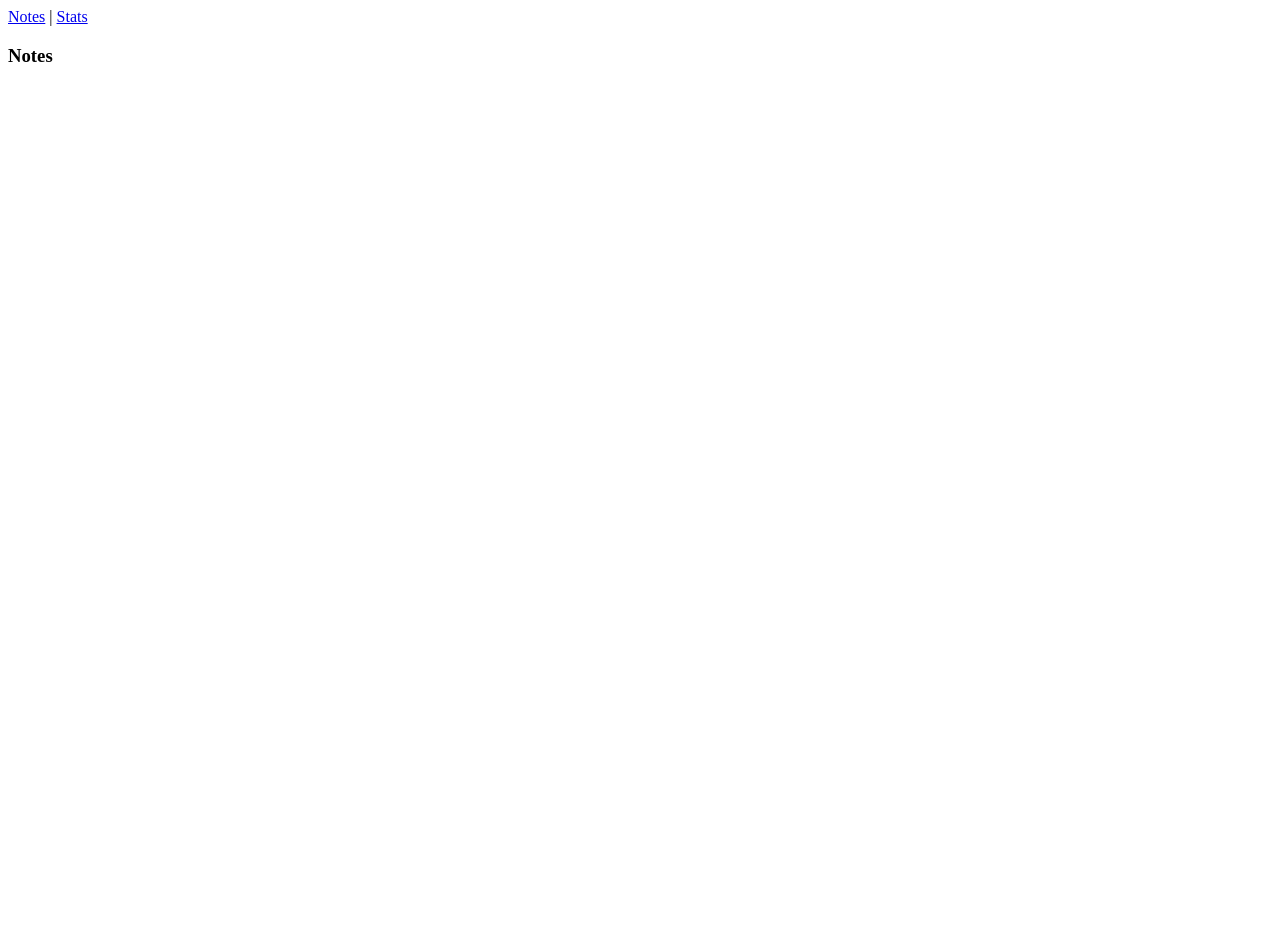
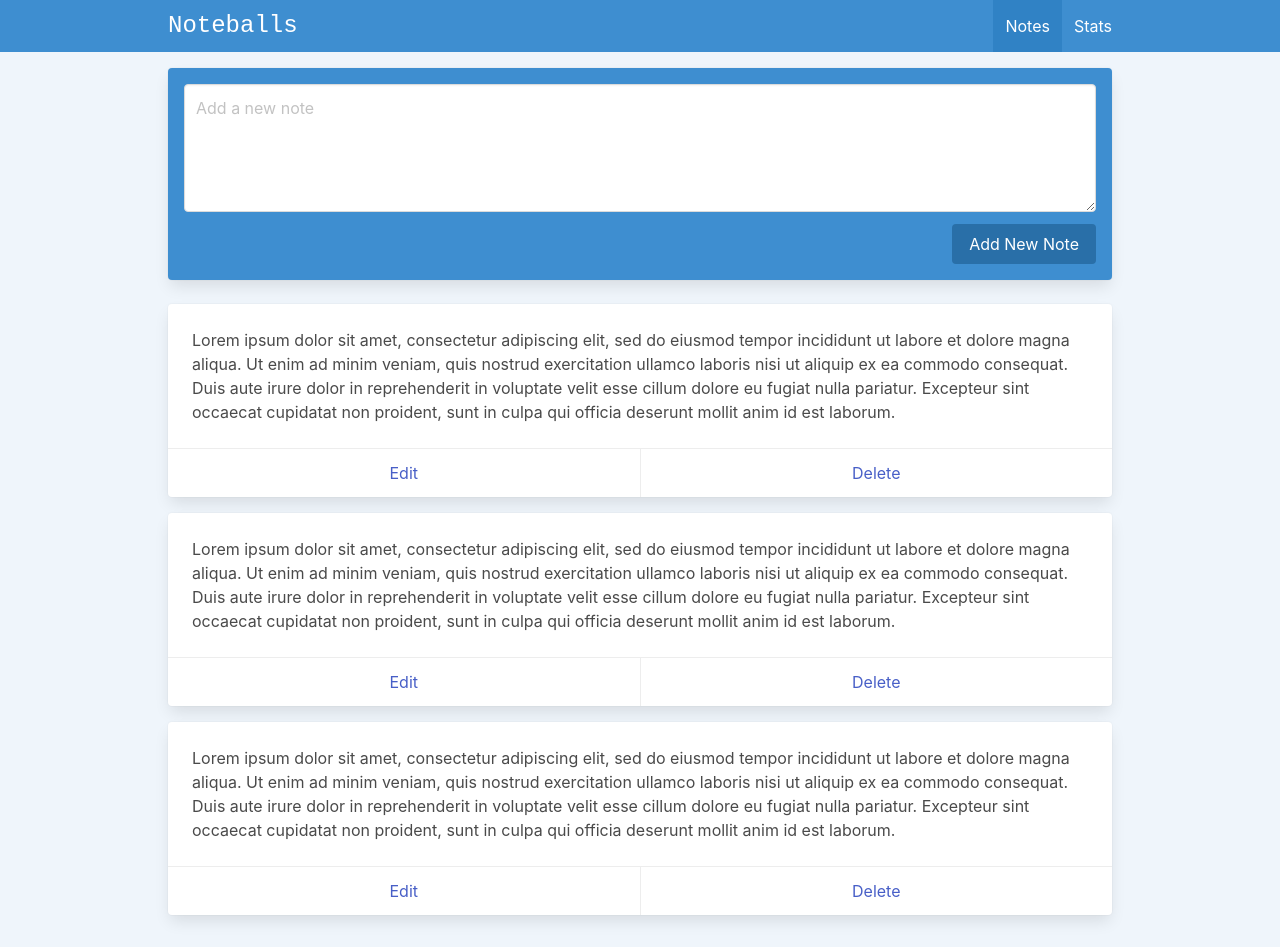
Before and after one commit to TsuZAke26/vue-3-pinia-vite, a Vue app: page / in a window 1280 px wide. Before the commit the page ends 800 px from the top, so only its background shows below. Built offline with nearby package versions, Linux system fonts and the light colour scheme.

Commit message:
Adding styling for Notes view

```diff
--- a/index.html
+++ b/index.html
@@ -1,5 +1,5 @@
 <!DOCTYPE html>
-<html lang="en">
+<html lang="en" class="has-background-info-light">
   <head>
     <meta charset="UTF-8" />
     <link rel="icon" href="/favicon.ico" />
--- a/package.json
+++ b/package.json
@@ -9,6 +9,7 @@
     "lint": "eslint . --ext .vue,.js,.jsx,.cjs,.mjs,.ts,.tsx,.cts,.mts --fix --ignore-path .gitignore"
   },
   "dependencies": {
+    "bulma": "^0.9.3",
     "vue": "^3.2.31",
     "vue-router": "^4.0.14"
   },
--- a/src/App.vue
+++ b/src/App.vue
@@ -1,6 +1,15 @@
 <template>
-  <router-link to="/">Notes</router-link> |
-  <router-link to="/stats">Stats</router-link>
+  <NavBar />
 
-  <router-view />
+  <div class="container is-max-desktop px-2 py-4">
+    <RouterView />
+  </div>
 </template>
+
+<script setup lang="ts">
+import NavBar from '@/components/layout/NavBar.vue';
+</script>
+
+<style>
+@import 'bulma/css/bulma.min.css';
+</style>
--- /dev/null
+++ b/src/components/layout/NavBar.vue
@@ -0,0 +1,54 @@
+<template>
+  <nav class="navbar is-info" aria-label="main navigation" role="navigation">
+    <div class="container is-max-desktop px-2">
+      <div class="navbar-brand">
+        <div class="navbar-item is-size-4 is-family-monospace">Noteballs</div>
+
+        <a
+          class="navbar-burger"
+          :class="{ 'is-active': showMobileNav === true }"
+          aria-expanded="false"
+          aria-label="menu"
+          data-target="navbarBasicExample"
+          role="button"
+          @click.prevent="showMobileNav = !showMobileNav"
+        >
+          <span aria-hidden="true"></span>
+          <span aria-hidden="true"></span>
+          <span aria-hidden="true"></span>
+        </a>
+      </div>
+
+      <div
+        id="navbarBasicExample"
+        class="navbar-menu"
+        :class="{ 'is-active': showMobileNav === true }"
+      >
+        <div class="navbar-end">
+          <RouterLink class="navbar-item" active-class="is-active" to="/">
+            Notes
+          </RouterLink>
+          <RouterLink class="navbar-item" active-class="is-active" to="/stats">
+            Stats
+          </RouterLink>
+        </div>
+      </div>
+    </div>
+  </nav>
+</template>
+
+<script setup lang="ts">
+import { ref } from 'vue';
+
+const showMobileNav = ref(false);
+</script>
+
+<style scoped>
+@media (max-width: 1023px) {
+  .navbar-menu {
+    position: absolute;
+    left: 0;
+    width: 100%;
+  }
+}
+</style>
--- a/src/views/NotesView.vue
+++ b/src/views/NotesView.vue
@@ -1,5 +1,37 @@
 <template>
-  <h3>Notes</h3>
+  <div class="card has-background-info p-4 mb-5">
+    <div class="field">
+      <div class="control">
+        <textarea class="textarea" placeholder="Add a new note" />
+      </div>
+    </div>
+
+    <div class="field is-grouped is-grouped-right">
+      <div class="control">
+        <button class="button is-link has-background-info-dark">
+          Add New Note
+        </button>
+      </div>
+    </div>
+  </div>
+
+  <div v-for="i in 3" class="card mb-4">
+    <div class="card-content">
+      <div class="content">
+        Lorem ipsum dolor sit amet, consectetur adipiscing elit, sed do eiusmod
+        tempor incididunt ut labore et dolore magna aliqua. Ut enim ad minim
+        veniam, quis nostrud exercitation ullamco laboris nisi ut aliquip ex ea
+        commodo consequat. Duis aute irure dolor in reprehenderit in voluptate
+        velit esse cillum dolore eu fugiat nulla pariatur. Excepteur sint
+        occaecat cupidatat non proident, sunt in culpa qui officia deserunt
+        mollit anim id est laborum.
+      </div>
+    </div>
+    <footer class="card-footer">
+      <a href="#" class="card-footer-item">Edit</a>
+      <a href="#" class="card-footer-item">Delete</a>
+    </footer>
+  </div>
 </template>
 
 <script setup lang="ts"></script>
```
Also changed, not shown: 1 other file (tests, documents, lock files or other folders).
